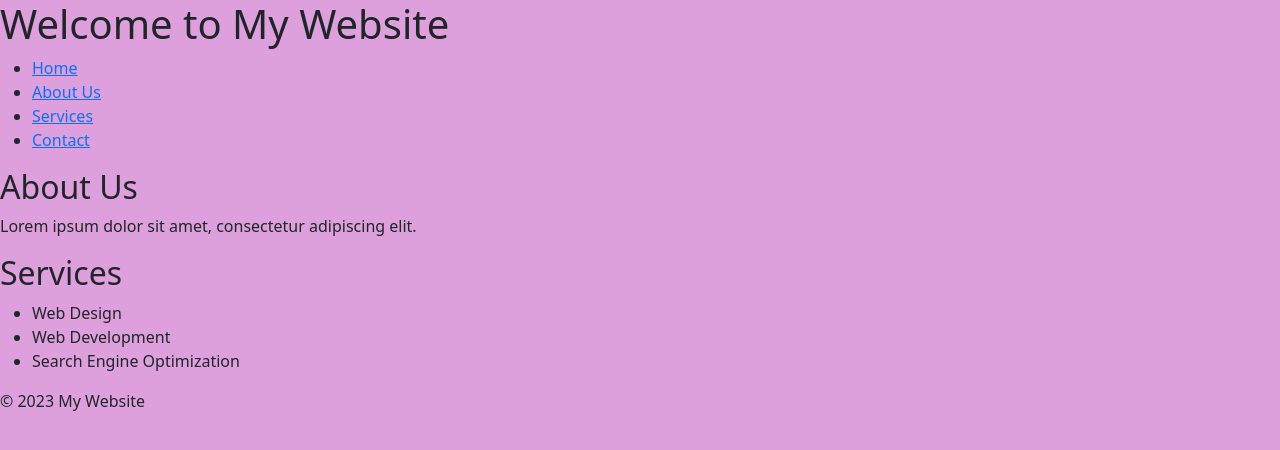
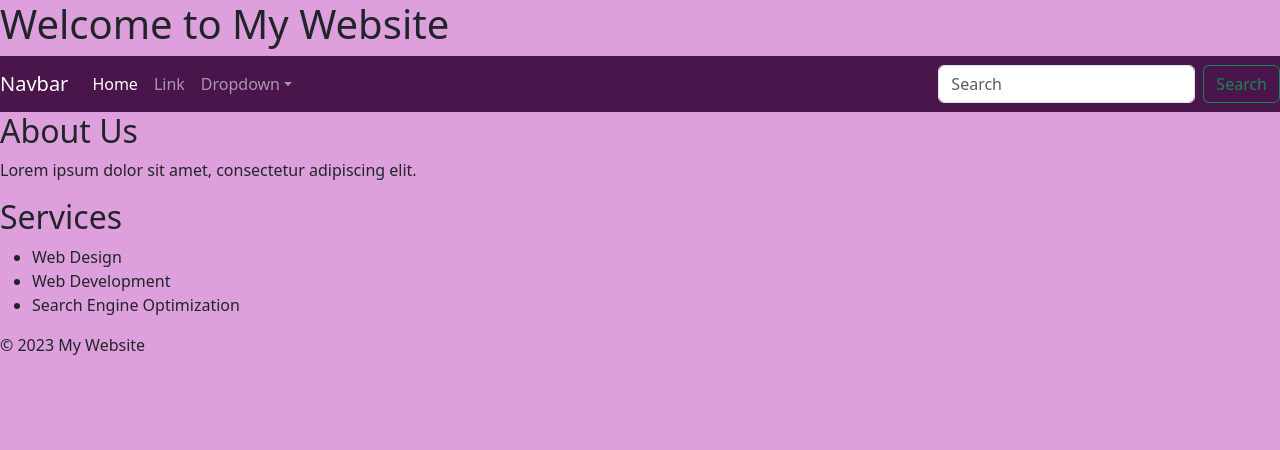
Before and after one commit to VictorPadilla0861/Workbook-2, a plain HTML site: page index.html in a window 1280 px wide. Drawn offline with nearby package versions, Linux system fonts and the light colour scheme.

Commit message:
Updated Header

```diff
--- a/index.html
+++ b/index.html
@@ -12,7 +12,7 @@
         <!-- External css style sheet -->
   <link rel="stylesheet" href="css/style.css">
 </head>
-
+<!--  -->
 <body>
  <!-- This is the header section -->
  <header>
@@ -20,13 +20,40 @@
 </header>
 
 <!-- This is the navigation section -->
+<nav class="navbar navbar-expand-sm navbar-dark" style="background-color: #4A154B;">
+    <a class="navbar-brand" href="#">Navbar</a>
+    <button class="navbar-toggler d-lg-none" type="button" data-bs-toggle="collapse" data-bs-target="#collapsibleNavId" aria-controls="collapsibleNavId"
+        aria-expanded="false" aria-label="Toggle navigation"></button>
+    <div class="collapse navbar-collapse" id="collapsibleNavId">
+        <ul class="navbar-nav me-auto mt-2 mt-lg-0">
+            <li class="nav-item">
+                <a class="nav-link active" href="#" aria-current="page">Home <span class="visually-hidden">(current)</span></a>
+            </li>
+            <li class="nav-item">
+                <a class="nav-link" href="#">Link</a>
+            </li>
+            <li class="nav-item dropdown">
+                <a class="nav-link dropdown-toggle" href="#" id="dropdownId" data-bs-toggle="dropdown" aria-haspopup="true" aria-expanded="false">Dropdown</a>
+                <div class="dropdown-menu" aria-labelledby="dropdownId">
+                    <a class="dropdown-item" href="#">Action 1</a>
+                    <a class="dropdown-item" href="#">Action 2</a>
+                </div>
+            </li>
+        </ul>
+        <form class="d-flex my-2 my-lg-0">
+            <input class="form-control me-sm-2" type="text" placeholder="Search">
+            <button class="btn btn-outline-success my-2 my-sm-0" type="submit">Search</button>
+        </form>
+    </div>
+</nav>
 <nav>
-    <ul>
+
+    <!-- <ul>
         <li><a href="#">Home</a></li>
         <li><a href="#">About Us</a></li>
         <li><a href="#">Services</a></li>
         <li><a href="#">Contact</a></li>
-    </ul>
+    </ul> -->
 </nav>
 
 <!-- This is the main content section -->
```
